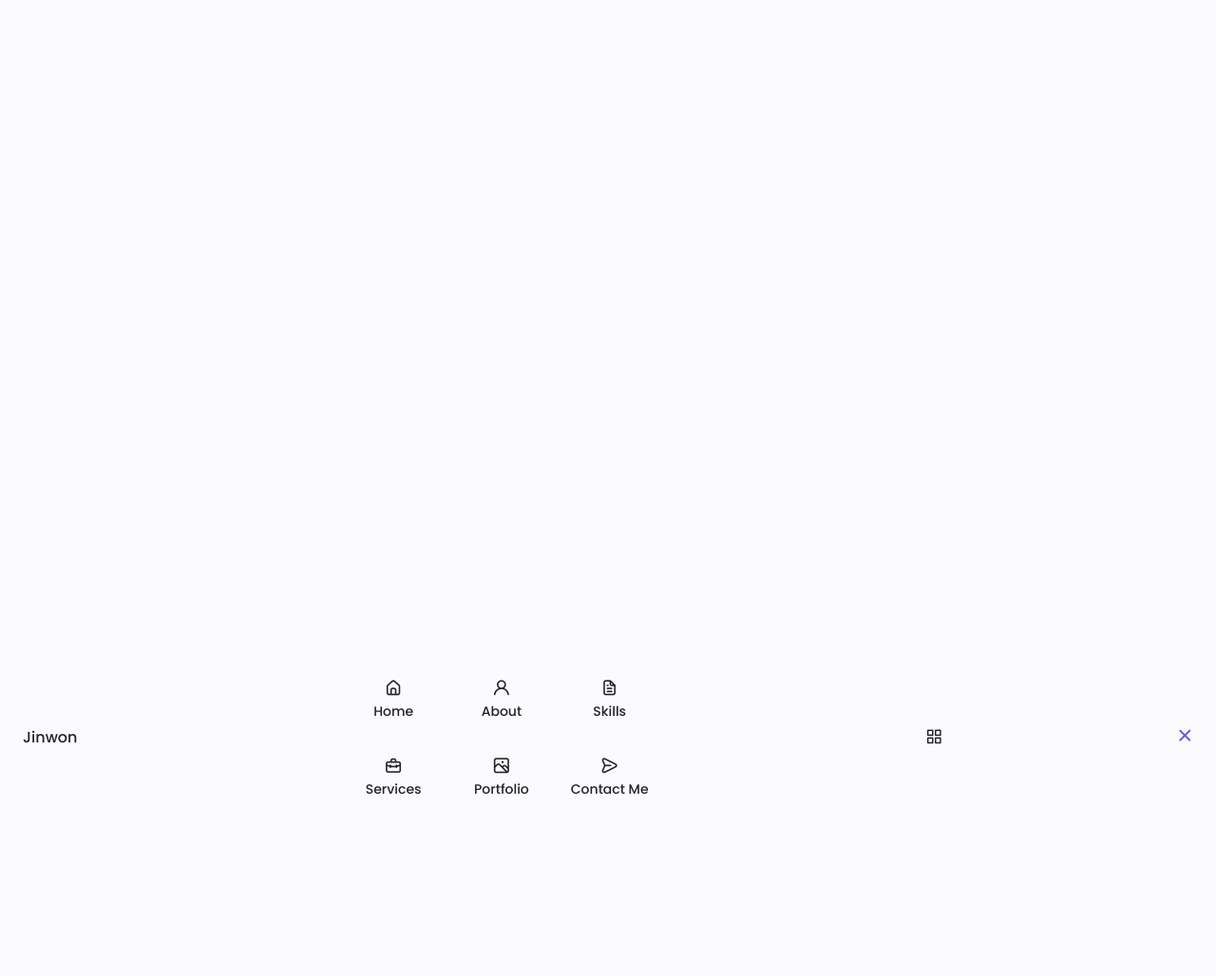
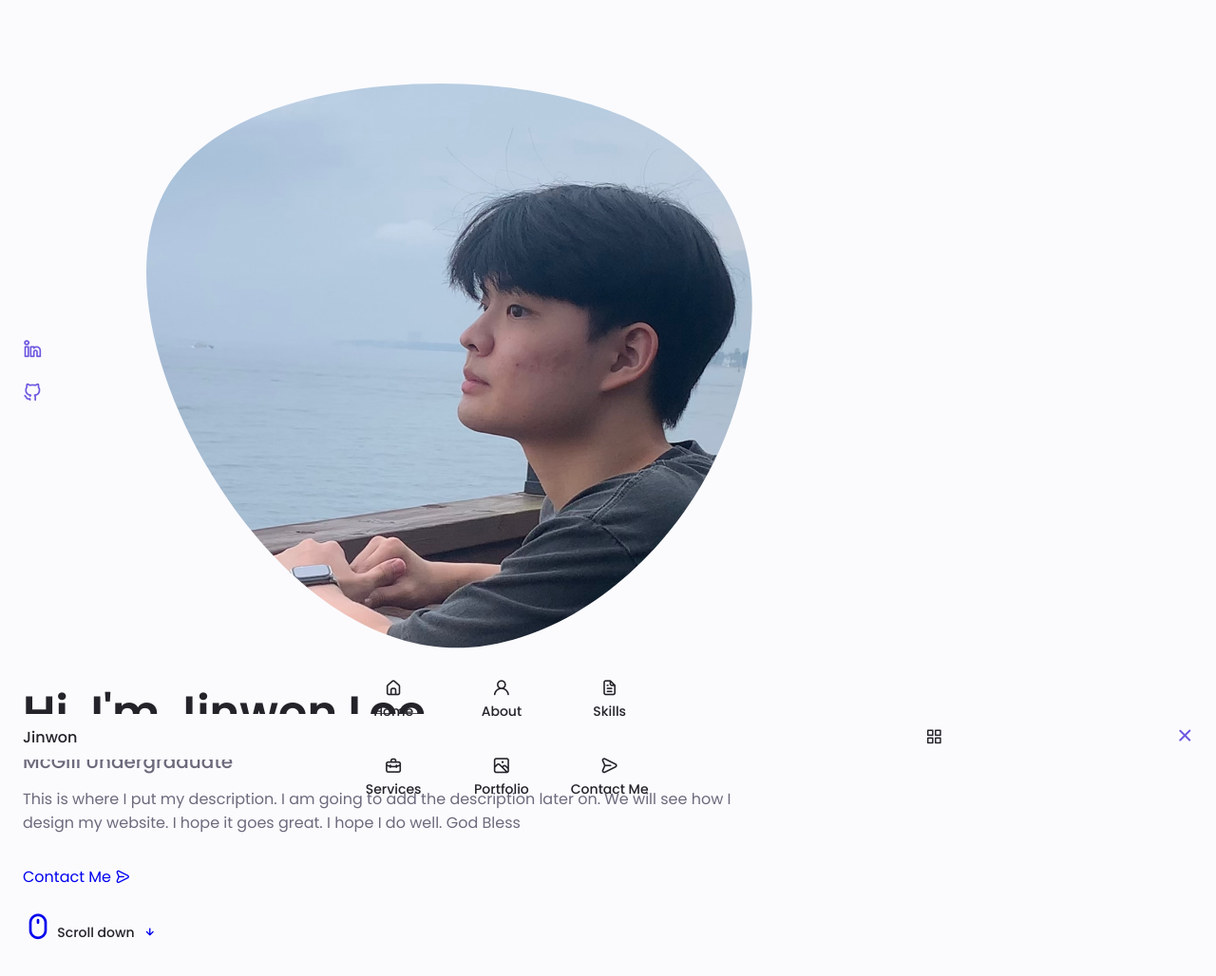
Before and after one commit to Jin1L/Personal_Portfolio_Website, a plain HTML site: page index.html in a window 1280 px wide. Shown: the top 1028 px of the page at 95% size. Before the commit the page ends 912 px from the top, so only its background shows below. Drawn offline with nearby package versions, Linux system fonts and the light colour scheme.

Commit message:
Profile image, Description, and Introduction

```diff
--- a/assets/css/styles.css
+++ b/assets/css/styles.css
@@ -240,8 +240,86 @@ img {
 
 
 /*==================== HOME ====================*/
+.home_container{
+    gap: 1rem;
+}
 
+.home_content{
+    grid-template-columns: .5fr 3fr;
+    padding-top: 3.5rem;
+    align-items: center;
+}
 
+.home_social{
+    display: grid;
+    grid-template-columns: max-content;
+    row-gap: 1rem;
+}
+
+.home_social-icon{
+    font-size: 1.25rem;
+    color: var(--first-color);
+}
+
+.home_social-icon:hover{
+    color: var(--first-color-alt);
+}
+
+.home_blob{
+    width: 200px;
+    fill: var(--first-color);
+}
+
+#home_blob-img{
+    width: 255px;
+}
+
+.home_data{
+    grid-column: 1/3;
+}
+
+.home_title{
+    font-size: var(--big-font-size);
+}
+
+.home_subtitle{
+    font-size: var(--h3-font-size);
+    color: var(--text-color);
+    font-weight: var(--font-medium);
+    margin-bottom: var(--mb-0-75);
+}
+
+.home_description{
+    margin-bottom: var(--mb-2);
+}
+
+.home_scroll{
+
+}
+
+.home_scroll-bottom{
+    color: var(--first-color);
+    transition: .3s;
+}
+
+.home_scroll-button:hover{
+    transform: translateY(.25rem);
+}
+
+.home_scroll-mouse{
+    font-size: 2rem;
+}
+
+.home_scroll-name{
+    font-size: var(--small-font-size);
+    color: var(--title-color);
+    font-weight: var(--font-medium);
+    margin-right: var(--mb-0-25);
+}
+
+.home_scroll-arrow{
+    font-size: 1.25rem;
+}
 /*==================== BUTTONS ====================*/
 
 
--- a/index.html
+++ b/index.html
@@ -74,7 +74,54 @@
         <main class="main">
             <!--==================== HOME ====================-->
             <section class="home section" id="home">
+                <div class="home_container container grid">
+                    <div class="home_content grid">
+                        <div class="home_social">
+                            <a href="http://www.linkedin.com/" target="_blank" class="home_social-icon">
+                                <i class="uil uil-linkedin-alt"></i>
+                            </a>
 
+                            <a href="http://github.com/" target="_blank" class="home_social-icon">
+                                <i class="uil uil-github-alt"></i>
+                            </a>
+                        </div>
+                        <div class="home_img">
+                            <svg viewBox="0 0 200 187" xmlns="http://www.w3.org/2000/svg" xmlns:xlink="http://www.w3.org/1999/xlink">
+                                <mask id="mask0" mask-type="alpha">
+                                    <path d="M190.312 36.4879C206.582 62.1187 201.309 102.826 182.328 134.186C163.346 165.547
+        130.807 187.559 100.226 186.353C69.6454 185.297 41.0228 161.023 21.7403 129.362C2.45775
+        97.8511 -7.48481 59.1033 6.67581 34.5279C20.9871 10.1032 59.7028 -0.149132 97.9666
+        0.00163737C136.23 0.303176 174.193 10.857 190.312 36.4879Z"/>
+                                </mask>
+                                <g mask="url(#mask0)">
+                                    <path d="M190.312 36.4879C206.582 62.1187 201.309 102.826 182.328 134.186C163.346
+        165.547 130.807 187.559 100.226 186.353C69.6454 185.297 41.0228 161.023 21.7403
+        129.362C2.45775 97.8511 -7.48481 59.1033 6.67581 34.5279C20.9871 10.1032 59.7028
+        -0.149132 97.9666 0.00163737C136.23 0.303176 174.193 10.857 190.312 36.4879Z"/>
+                                    <image href="assets/img/Profile.jpg" id="home_blob-img" x="-35" y="0"/>
+                                </g>
+                            </svg>
+                        </div>
+                        <div class="home_data">
+                            <h1 class="home_title">Hi, I'm Jinwon Lee</h1>
+                            <h3 class="home_subtitle">McGill Undergraduate</h3>
+                            <p class="home_description"> This is where I put my description. I am going to add
+                            the description later on. We will see how I design my website. I hope it goes great.
+                            I hope I do well. God Bless</p>
+                            <a href="#Contact" class="button button--flex">
+                                Contact Me <i class="uil uil-message button_icon"></i>
+                            </a>
+                        </div>
+                    </div>
+
+                    <div class="home_scroll">
+                        <a href="#About" class="home_scroll-button button-flex">
+                            <i class="uil uil-mouse-alt home_scroll-mouse"></i>
+                            <span class="home_scroll-name">Scroll down</span>
+                            <i class="uil uil-arrow-down"></i>
+                        </a>
+                    </div>
+                </div>
             </section>
 
             <!--==================== ABOUT ====================-->
```
Also changed, not shown: assets/img/Profile.jpg (added).
